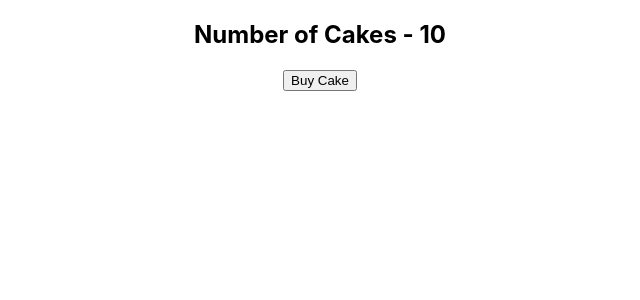
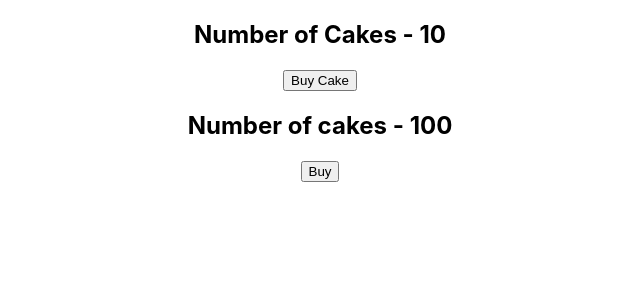
Before and after one commit to dilshan-98/react-redux-demo, a React (Create React App) app: page / in a window 1280 px wide. Shown: the top 300 px of the page, without its empty margins (320-960 px from the left). Built offline with nearby package versions, Linux system fonts and the light colour scheme.

Commit message:
practice session

```diff
--- a/src/components/ReduxContainer.js
+++ b/src/components/ReduxContainer.js
@@ -1,5 +1,6 @@
 import React from "react";
 import { connect } from "react-redux";
+import App2 from "../practice/App2";
 import buyCake from "../redux/cake/cakeActions";
 
 const ReduxContainer = (props) => {
@@ -7,6 +8,7 @@ const ReduxContainer = (props) => {
         <div>
             <h2>Number of Cakes - {props.noOfCakes}</h2>
             <button onClick={props.buyCake}>Buy Cake</button>
+            <App2/>
         </div>
     )
 }
--- /dev/null
+++ b/src/practice/App2.js
@@ -0,0 +1,17 @@
+import '../App.css';
+import React from "react";
+import { Provider } from "react-redux";
+import store from './redux/store';
+import Container from './components/container';
+
+const App2 = () => {
+    return (
+        <Provider store={store}>
+            <div className='App'>
+                <Container />
+            </div>
+        </Provider>
+    )
+}
+
+export default App2;
--- /dev/null
+++ b/src/practice/components/container.js
@@ -0,0 +1,26 @@
+import React from "react";
+import { buyCake } from "../redux/cake/action"
+import {connect} from "react-redux"
+
+const container = (props) => {
+    return (
+        <div>
+            <h2>Number of cakes - {props.cakes}</h2>
+            <button onClick={props.buyCake}>Buy</button>
+        </div>
+    )
+}
+
+const stateToProps = (state) => {
+    return {
+        cakes: state.noOfCakes
+    }
+}
+
+const mapDispatchToProps = (dispatch) => {
+    return {
+        buyCake: () => dispatch(buyCake())
+    }
+}
+
+export default connect(stateToProps, mapDispatchToProps) (container);
--- /dev/null
+++ b/src/practice/redux/cake/action.js
@@ -0,0 +1,7 @@
+import { BUY_CAKE } from "./types";
+
+export const buyCake = () => {
+    return {
+        type: BUY_CAKE
+    }
+}
--- /dev/null
+++ b/src/practice/redux/cake/reducer.js
@@ -0,0 +1,18 @@
+import { BUY_CAKE } from "./types"
+
+const initState = {
+    noOfCakes: 100
+}
+
+const reducer = (state=initState, action) => {
+    switch (action.type) {
+        case BUY_CAKE: return {
+            ...state,
+            noOfCakes: state.noOfCakes - 2
+        }
+
+        default: return state
+    }
+}
+
+export default reducer;
--- /dev/null
+++ b/src/practice/redux/cake/types.js
@@ -0,0 +1 @@
+export const BUY_CAKE = "BUY_CAKE";
--- /dev/null
+++ b/src/practice/redux/index.js
@@ -0,0 +1 @@
+export { buyCake } from "./cake/action";
--- /dev/null
+++ b/src/practice/redux/store.js
@@ -0,0 +1,6 @@
+import {createStore} from "redux";
+import reducer from "./cake/reducer";
+
+const store = createStore(reducer);
+
+export default store;
```
